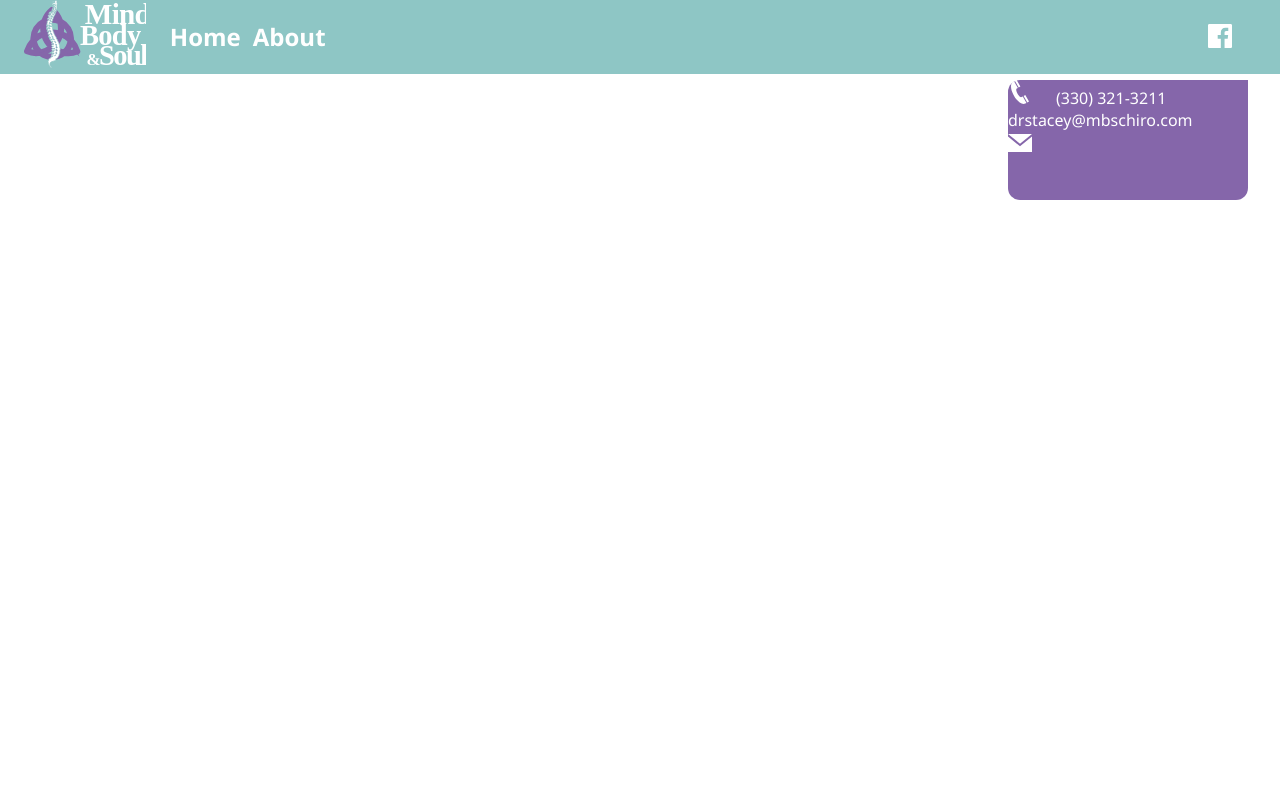
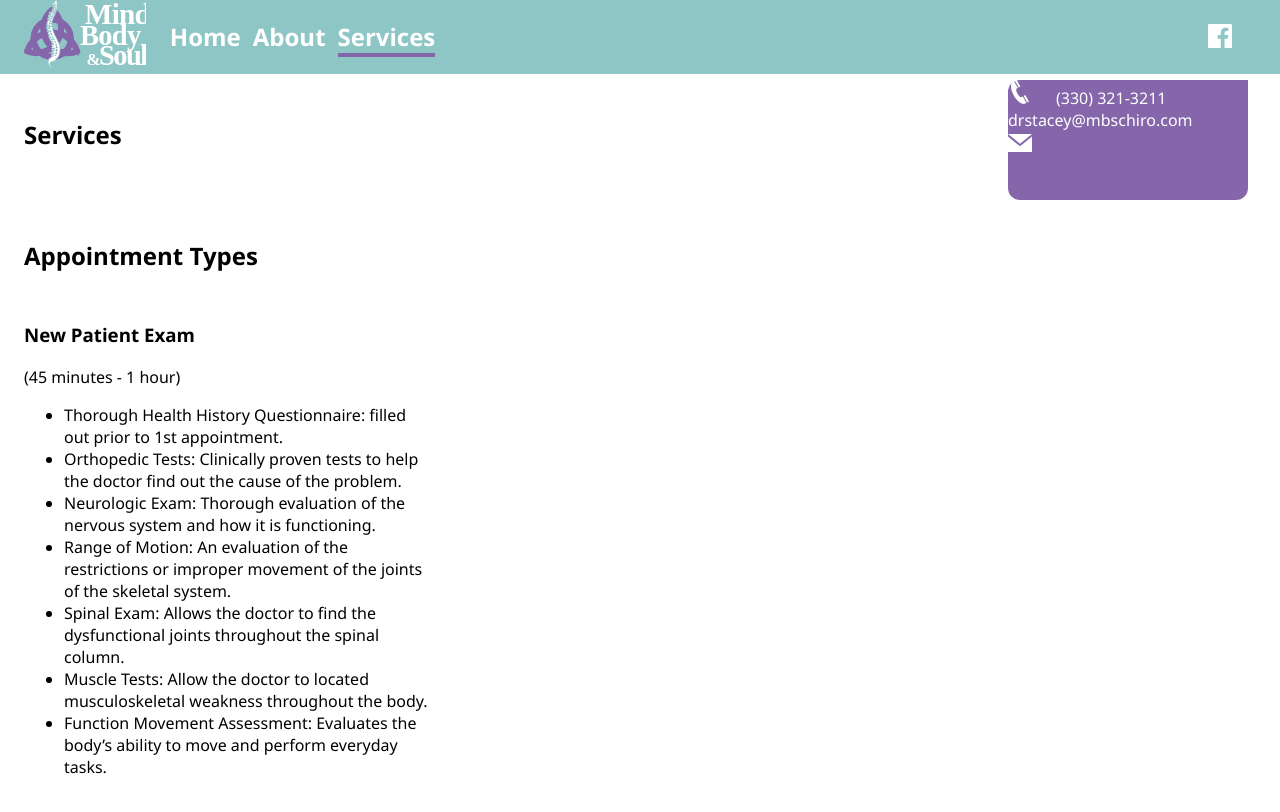
Before and after one commit to bobbygraczyk/mbs, a React (Create React App) app: page /services in a window 1280 px wide. Shown: the top 812 px of the page. Built offline with nearby package versions, Linux system fonts and the light colour scheme.

Commit message:
Added serices page + more content

```diff
--- a/src/App.js
+++ b/src/App.js
@@ -2,6 +2,7 @@ import React from 'react';
 import Home from './views/home';
 import Nav from './components/nav';
 import About from './views/about';
+import Services from './views/services';
 import {
   BrowserRouter as Router,
   Switch,
@@ -14,6 +15,9 @@ function App() {
     <Router>
       <Nav />
       <Switch>
+        <Route path="/services">
+          <Services />
+        </Route>
         <Route path="/about">
           <About />
         </Route>
--- a/src/components/nav.js
+++ b/src/components/nav.js
@@ -16,6 +16,7 @@ class Nav extends React.Component {
             <React.Fragment>
                 <NavLink className="nav-link" to='/home' activeStyle={{borderBottom: '4px solid #8566AA'}} onClick={() => this.toggleMobileMenu()}>Home</NavLink>
                 <NavLink className="nav-link" to='/about' activeStyle={{borderBottom: '4px solid #8566AA'}} onClick={() => this.toggleMobileMenu()}>About</NavLink>
+                <NavLink className="nav-link" to='/services' activeStyle={{borderBottom: '4px solid #8566AA'}} onClick={() => this.toggleMobileMenu()}>Services</NavLink>
             </React.Fragment>
         );
         this.state = {
--- a/src/views/home.js
+++ b/src/views/home.js
@@ -24,21 +24,21 @@ class Home extends React.Component {
                 </div>
                 <div className="frame benefits">
                     <h2>Benefits of Mobile Care</h2>
-                    <div class="col-30">
+                    <div className="col-30">
                         <BenefitsCard
                             title="Scheduling"
                             icon="info"
                             copy="Many people have a hard time fitting their chiropractic care into their busy lives - most have work schedules that are nearly identical to the working hours of a typical brick and mortar chiropractic office. When the chiropractor comes to you, you don’t have to worry about missing work, falling behind, or rushing to make your appointment."
                         />
                     </div>
-                    <div class="col-30">
+                    <div className="col-30">
                         <BenefitsCard
                             title="Ease"
                             icon="info"
                             copy="Getting chiropractic care doesn’t have to be a hassle. You won’t have to deal with the stress of leaving your home and family, or bad traffic on the way to your appointment. When the chiropractor comes to you, you receive quality chiropractic care from the comfort of your own home or workplace."
                         />
                     </div>
-                    <div class="col-30">
+                    <div className="col-30">
                         <BenefitsCard
                             title="Save Time"
                             icon="info"
--- /dev/null
+++ b/src/views/services.js
@@ -0,0 +1,33 @@
+import React from 'react';
+
+class Services extends React.Component {
+    render() {
+        return (
+            <div className="services">
+                <div className="hero-container">
+                    <div className="frame">
+                        <h2>Services</h2>
+                    </div>
+                </div>
+                <div className="frame appts">
+                    <h2>Appointment Types</h2>
+                    <div className="appt-type col-30">
+                        <h3>New Patient Exam</h3>
+                        <span className="subhead">(45 minutes - 1 hour)</span>
+                        <ul>
+                            <li>Thorough Health History Questionnaire: filled out prior to 1st appointment.</li>
+                            <li>Orthopedic Tests: Clinically proven tests to help the doctor find out the cause of the problem.</li>
+                            <li>Neurologic Exam: Thorough evaluation of the nervous system and how it is functioning.</li>
+                            <li>Range of Motion: An evaluation of the restrictions or improper movement of the joints of the skeletal system.</li>
+                            <li>Spinal Exam: Allows the doctor to find the dysfunctional joints throughout the spinal column.</li>
+                            <li>Muscle Tests: Allow the doctor to located musculoskeletal weakness throughout the body. </li>
+                            <li>Function Movement Assessment: Evaluates the body’s ability to move and perform everyday tasks.</li>
+                        </ul>
+                    </div>
+                </div>
+            </div>
+        )
+    }
+}
+
+export default Services;
```
